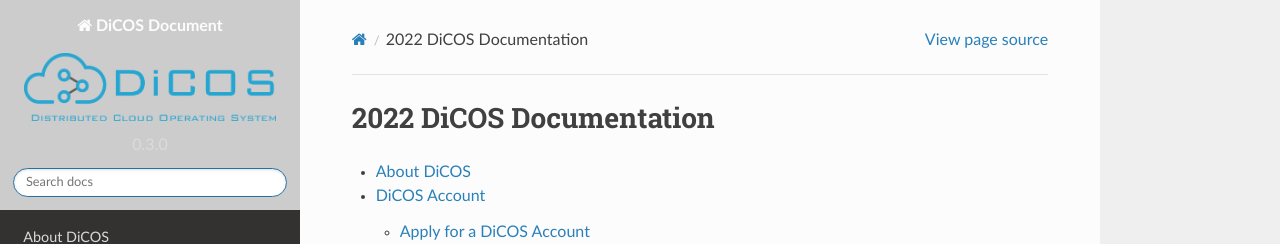
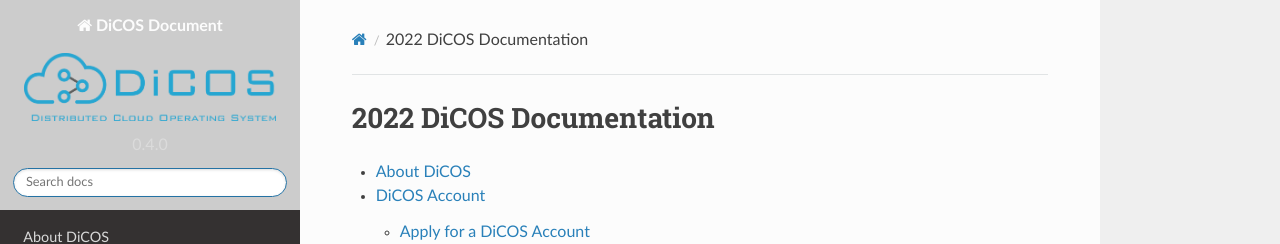
Before and after one commit to ASGCOPS/dicos_document, a Sphinx documentation site: the page built from docs/source/index.rst, in a window 1280 px wide and 900 px high. Shown: the top 244 px of the window. Built offline with Sphinx 7.4.7 and the Read the Docs theme 2.0.0, drawn with Linux system fonts in a browser that asks for light colours.

Commit message:
Edit conf.py

```diff
--- a/docs/source/conf.py
+++ b/docs/source/conf.py
@@ -4,10 +4,10 @@
 
 project = 'DiCOS Document'
 copyright = '2022, ASGC'
-author = 'Jing-Ya You, Felix Lee, Mike Yang, Chih-Ting Chao'
+author = 'Jing-Ya You, Felix Lee, Mandy Yang, Mike Yang, Chih-Ting Chao'
 
 release = '1'
-version = '0.3.0'
+version = '0.4.0'
 
 # -- General configuration
 
@@ -45,3 +45,4 @@
 }
 
 html_baseurl = "/docs/"
+html_show_sourcelink = False
```
